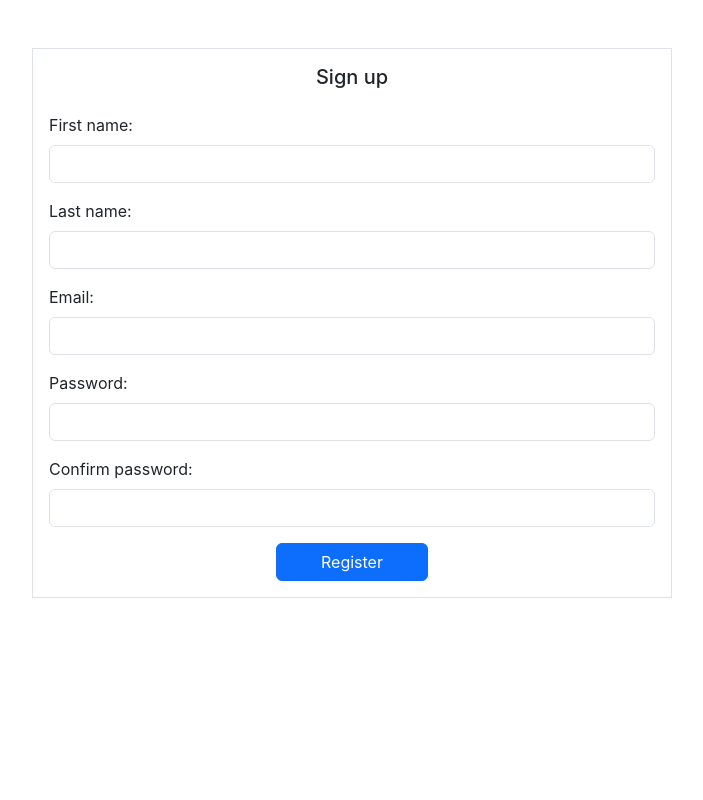
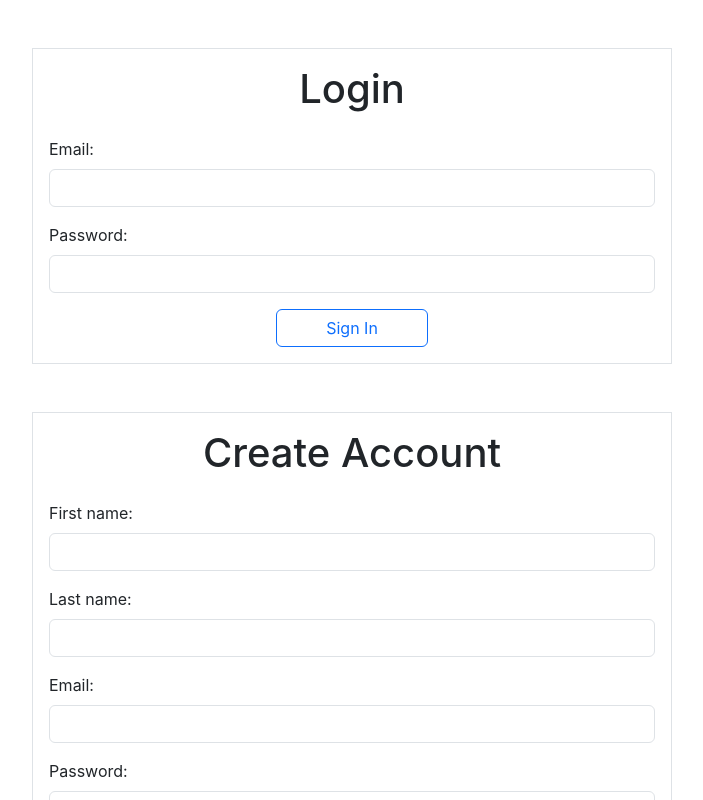
Before and after one commit to hannie404/SBytes, a React (Create React App) app: page / in a window 1280 px wide. Shown: the top 800 px of the page, without its empty margins (288-991 px from the left). Built offline with nearby package versions, Linux system fonts and the light colour scheme.

Commit message:
login and sign up form

```diff
--- a/src/App.js
+++ b/src/App.js
@@ -8,9 +8,31 @@ import './App.css';
 
 function App() {
   return (
+    <>
       <div className="container-fluid section mb-5 border p-3 w-50 mt-5">
         <form>
-        <p className="h5 text-center mb-4">Sign up</p>
+          <h1 className="text-center mb-4">Login</h1>
+
+          <div className="form-group mb-2">
+            <label for="Email" className="form-label grey-text">Email:</label>
+            <input type="Email" id="Email" name='Email' className="form-control mb-3"/>
+          </div>
+
+          <div className="form-group mb-2">
+          <label for="Password" className="form-label grey-text">Password:</label>
+          <input type="password" id="Password" name='Password' className="form-control mb-3"/>
+          </div>
+
+          <div className="text-center">
+            <button className="btn btn-outline-primary w-25" type="submit">Sign In</button>
+          </div>
+        </form>
+      </div>
+
+
+      <div className="container-fluid section mb-5 border p-3 w-50 mt-5">
+        <form>
+          <h1 className="text-center mb-4">Create Account</h1>
           <div className="form-group">
             <label for="FirstName" className="form-label grey-text">First name:</label>
             <input type="text" id="FirstName" name='FirstName' className="form-control mb-3"/>
@@ -37,10 +59,11 @@ function App() {
           </div>
 
           <div className="text-center">
-          <button className="btn btn-primary w-25" type="submit">Register</button>
+            <button className="btn btn-outline-primary w-25" type="submit">Create</button>
           </div>
         </form>
       </div>
+    </>
   );
 }
 
```
Lines whose indentation alone changed are shown as unchanged.
